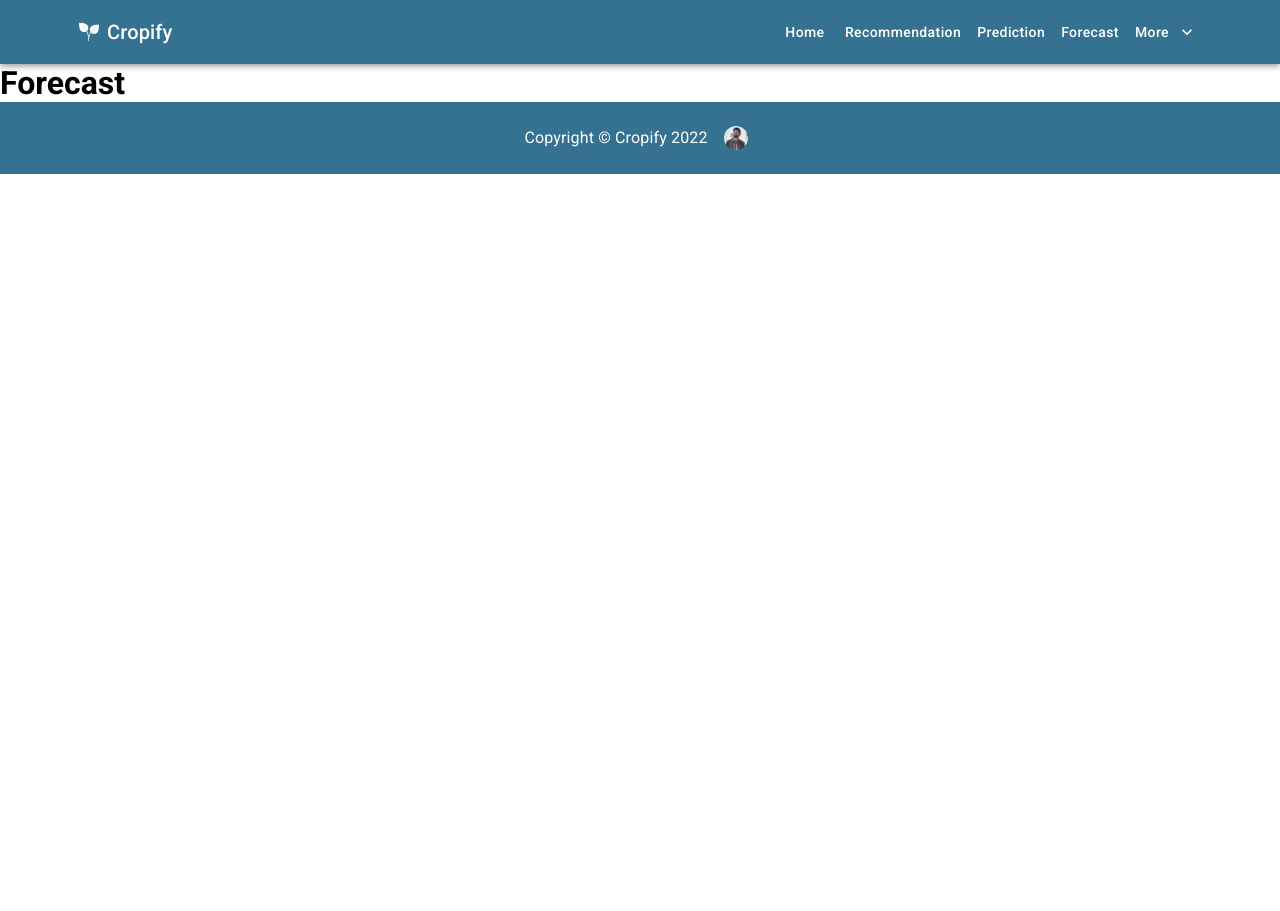
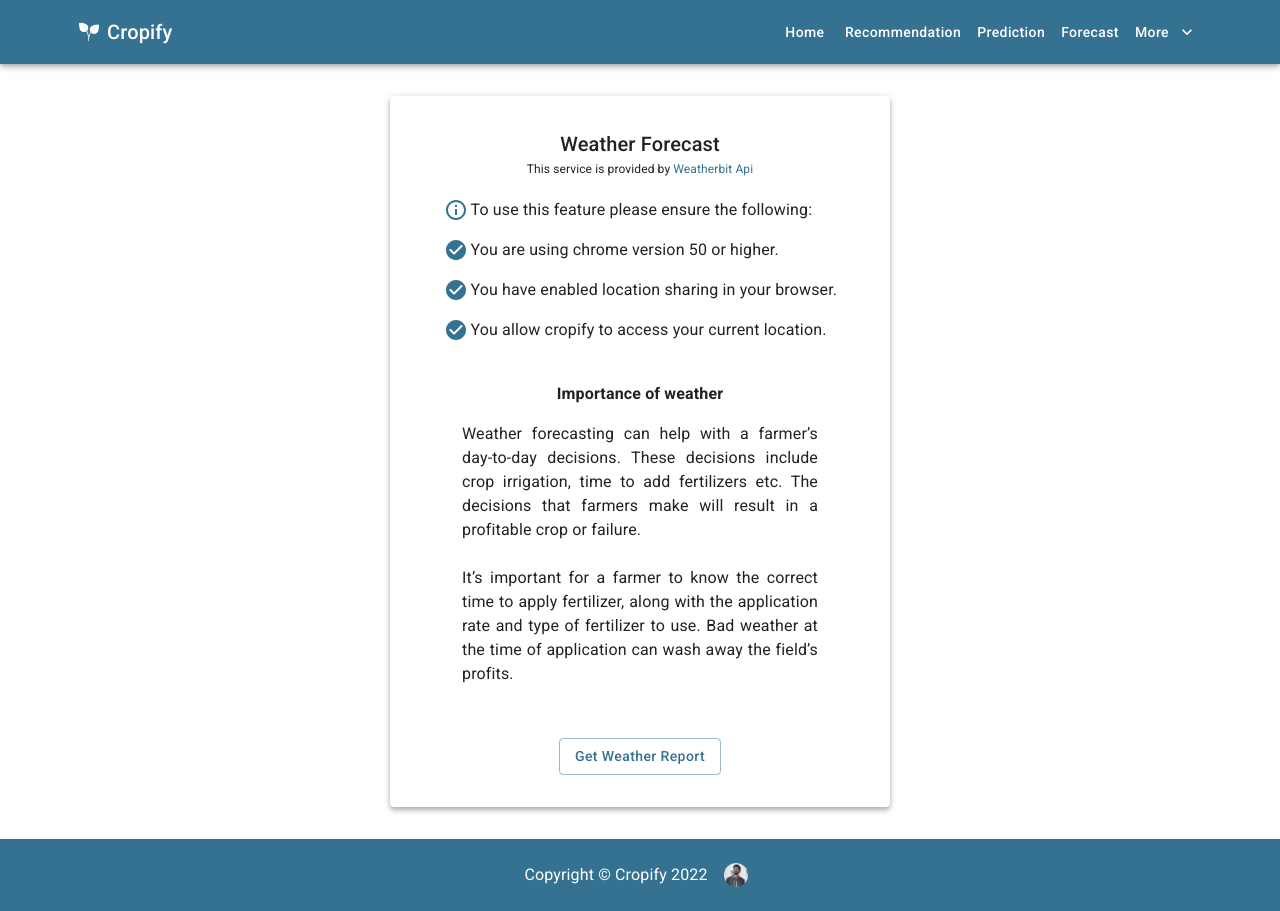
Before and after one commit to nikhilsourav/cropify-client, a React (Create React App) app: page /weather-forecast in a window 1280 px wide. Before the commit the page ends 800 px from the top, so only its background shows below. Built offline with nearby package versions, Linux system fonts and the light colour scheme.

Commit message:
Added forecast component, form and api

```diff
--- /dev/null
+++ b/src/Components/ForecastForm/ForecastForm.js
@@ -0,0 +1,160 @@
+/************************************************************************************************
+ *
+ * Import Hooks
+ *
+ ************************************************************************************************/
+import { useState } from 'react';
+
+/************************************************************************************************
+ *
+ * Import Utilites
+ *
+ ************************************************************************************************/
+import axios from 'axios';
+import { Typography, Button, Container } from '@mui/material';
+import useStyles from './styles';
+import InfoOutlinedIcon from '@mui/icons-material/InfoOutlined';
+import CheckCircleRoundedIcon from '@mui/icons-material/CheckCircleRounded';
+
+/************************************************************************************************
+ *
+ * ForecastForm Component
+ *
+ ************************************************************************************************/
+const ForecastForm = () => {
+  /*
+   * Material ui styles
+   */
+  const classes = useStyles();
+
+  /*
+   * Handle submit
+   */
+  const handleSubmit = () => {
+    /*
+     * Check for availability of geolocation
+     */
+    if ('geolocation' in navigator === false) {
+      console.log('Geolocation not available in your browser');
+      return;
+    }
+
+    /*
+     * Api call using current latitude and longitude
+     */
+    navigator.geolocation.getCurrentPosition(
+      /*
+       * Function to make api call
+       */
+      async (position) => {
+        const options = {
+          method: 'GET',
+          url: process.env.REACT_APP_API_URL,
+          params: { lat: position.coords.latitude, lon: position.coords.longitude },
+          headers: {
+            'X-RapidAPI-Host': process.env.REACT_APP_X_RapidAPI_Host,
+            'X-RapidAPI-Key': process.env.REACT_APP_X_RapidAPI_Key,
+          },
+        };
+
+        const { data } = await axios.request(options);
+        console.log(data);
+      },
+
+      /*
+       * Funtion to handle browser related error
+       */
+      (error) => {
+        console.error('Error Code = ' + error.code + ' - ' + error.message);
+      }
+    );
+  };
+
+  return (
+    <>
+      <Container className={classes.HeadingContainer}>
+        <Typography align='center' variant='h6'>
+          Weather Forecast
+        </Typography>
+      </Container>
+
+      <Container>
+        <Typography align='center' sx={{ fontSize: '12px' }}>
+          This service is provided by{' '}
+          <a
+            className={classes.Link}
+            href='https://rapidapi.com/weatherbit/api/weather'
+            target='_blank'
+            rel='noreferrer'
+          >
+            Weatherbit Api
+          </a>
+        </Typography>
+
+        <Container className={classes.InfoContainer}>
+          <Typography
+            sx={{ marginLeft: 2, marginBottom: 2 }}
+            align='left'
+            className={classes.ListItems}
+          >
+            &nbsp; &nbsp; <InfoOutlinedIcon color='primary' className={classes.Icon} />
+            To use this feature please ensure the following:
+          </Typography>
+
+          <Typography
+            sx={{ marginLeft: 2, marginBottom: 2 }}
+            align='left'
+            className={classes.ListItems}
+          >
+            &nbsp; &nbsp; <CheckCircleRoundedIcon color='primary' className={classes.Icon} />
+            You are using chrome version 50 or higher.
+          </Typography>
+          <Typography
+            sx={{ marginLeft: 2, marginBottom: 2 }}
+            align='left'
+            className={classes.ListItems}
+          >
+            &nbsp; &nbsp; <CheckCircleRoundedIcon color='primary' className={classes.Icon} /> You
+            have enabled location sharing in your browser.
+          </Typography>
+          <Typography
+            sx={{ marginLeft: 2, marginBottom: 2 }}
+            align='left'
+            className={classes.ListItems}
+          >
+            &nbsp; &nbsp; <CheckCircleRoundedIcon color='primary' className={classes.Icon} /> You
+            allow cropify to access your current location.
+          </Typography>
+        </Container>
+
+        <Container className={classes.ParaContainer}>
+          <Typography sx={{ fontWeight: 'bold', marginBottom: 2 }} variant='body1' align='center'>
+            Importance of weather
+          </Typography>
+
+          <Container>
+            <Typography className={classes.ParaContent}>
+              Weather forecasting can help with a farmer’s day-to-day decisions. These decisions
+              include crop irrigation, time to add fertilizers etc. The decisions that farmers make
+              will result in a profitable crop or failure.
+              <br />
+              <br />
+              It’s important for a farmer to know the correct time to apply fertilizer, along with
+              the application rate and type of fertilizer to use. Bad weather at the time of
+              application can wash away the field’s profits.
+            </Typography>
+          </Container>
+        </Container>
+
+        <Typography align='center'>
+          <Button type='submit' onClick={handleSubmit} sx={{ marginTop: 4 }} variant='outlined'>
+            Get Weather Report
+          </Button>
+        </Typography>
+      </Container>
+      {/********************************** end Forecast Form **********************************/}
+    </>
+  );
+};
+
+export default ForecastForm;
--- /dev/null
+++ b/src/Components/ForecastForm/styles.js
@@ -0,0 +1,39 @@
+import { makeStyles } from '@mui/styles';
+
+export default makeStyles((theme) => ({
+  HeadingContainer: {
+    marginBottom: '0px',
+  },
+
+  Link: {
+    color: '#357291',
+    textDecoration: 'none',
+    '&:hover': {
+      textDecoration: 'underline',
+    },
+  },
+
+  InfoContainer: {
+    marginTop: '20px',
+    position: 'relative',
+  },
+
+  ListItems: {
+    position: 'relative',
+  },
+
+  Icon: {
+    position: 'absolute',
+    top: '0',
+    left: '-10px',
+  },
+
+  ParaContainer: {
+    marginTop: '40px',
+    marginBottom: '20px',
+  },
+
+  ParaContent: {
+    textAlign: 'justify',
+  },
+}));
--- a/src/Pages/Forecast/Forecast.js
+++ b/src/Pages/Forecast/Forecast.js
@@ -1,17 +1,25 @@
 /************************************************************************************************
  *
- * Improt Utilities
+ * Import Components
  *
  ************************************************************************************************/
+import ForecastForm from '../../Components/ForecastForm/ForecastForm';
+
+/************************************************************************************************
+ *
+ * Import Utilities
+ *
+ ************************************************************************************************/
+import { Box, Paper } from '@mui/material';
 import { motion } from 'framer-motion';
 import useStyles from './styles';
 
 /************************************************************************************************
  *
- * Home Component
+ * Forecast Component
  *
  ************************************************************************************************/
-const Home = () => {
+const Forecast = () => {
   /*
    * Material ui styles
    */
@@ -24,9 +32,13 @@ const Home = () => {
       exit={{ scaleY: 0 }}
       transition={{ duration: 0.35 }}
     >
-      <h1>Forecast</h1>
+      <Box className={classes.FormWrapper}>
+        <Paper className={classes.ForecastForm} elevation={4}>
+          <ForecastForm />
+        </Paper>
+      </Box>
     </motion.div>
   );
 };
 
-export default Home;
+export default Forecast;
--- a/src/Pages/Forecast/styles.js
+++ b/src/Pages/Forecast/styles.js
@@ -1,3 +1,16 @@
 import { makeStyles } from '@mui/styles';
 
-export default makeStyles((theme) => ({}));
+export default makeStyles((theme) => ({
+  FormWrapper: {
+    padding: theme.spacing(4),
+    display: 'flex',
+    justifyContent: 'center',
+    alignItems: 'center',
+  },
+
+  ForecastForm: {
+    maxWidth: 500,
+    paddingTop: theme.spacing(4),
+    paddingBottom: theme.spacing(4),
+  },
+}));
```
Also changed, not shown: 1 other file (tests, documents, lock files or other folders).
